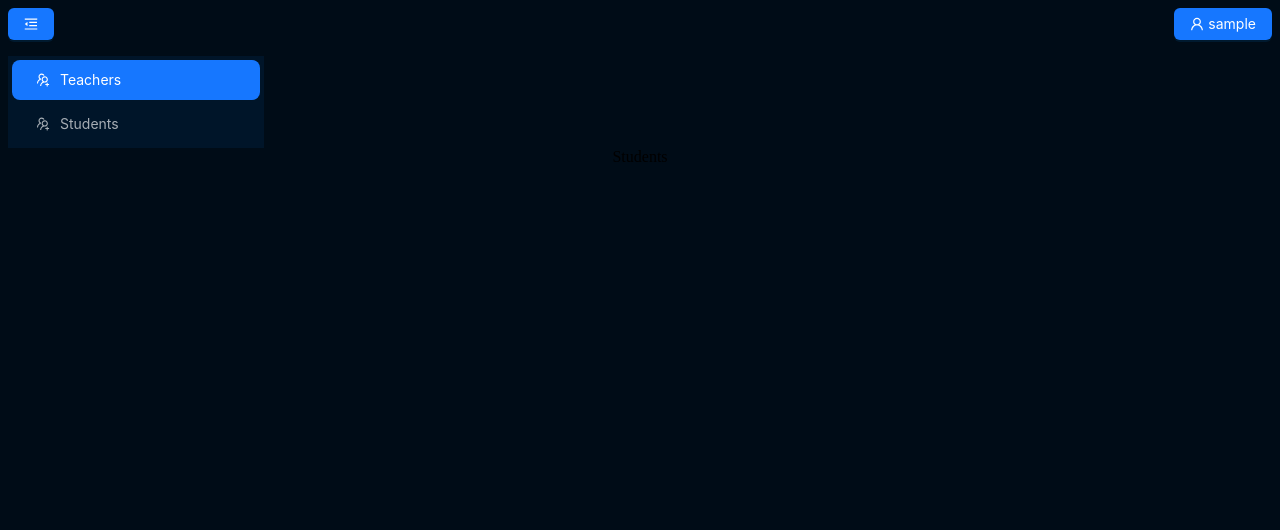
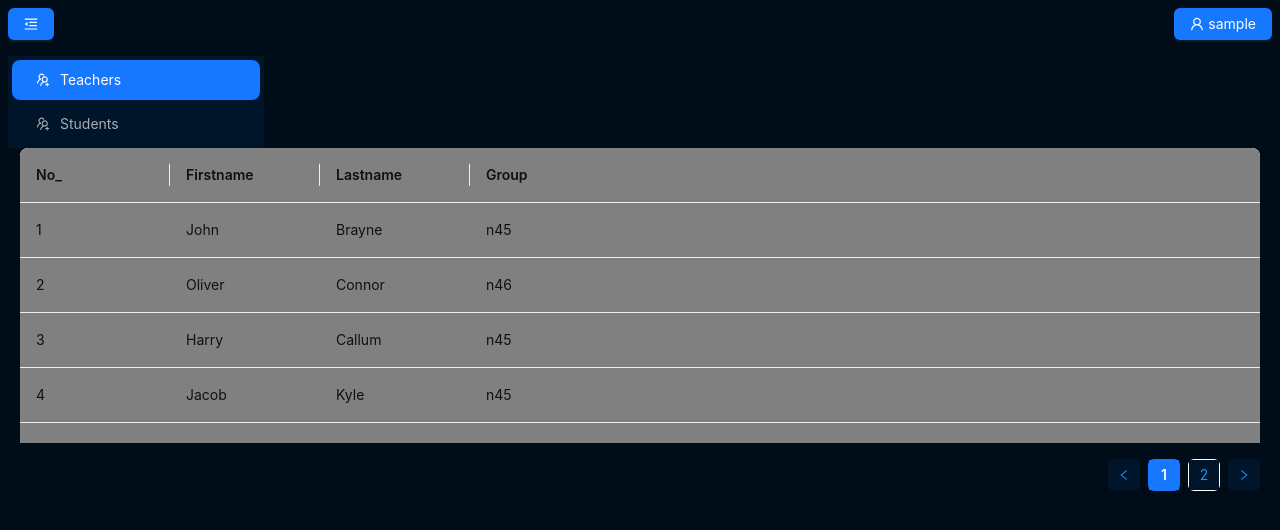
Before and after one commit to nurullohkochenskiy/n45lesson5homework, a React (Vite) app: page /students in a window 1280 px wide. Shown: the top 530 px of the page. Built offline with nearby package versions, Linux system fonts and the light colour scheme; data requests are answered from the project's data file; sample sign-in values are in the browser's storage.

Commit message:
students

```diff
--- a/src/App.css
+++ b/src/App.css
@@ -4,9 +4,7 @@ body {
 .mainContent {
   background-color: rgb(0, 21, 41);
 }
-* {
-  /* color: white; */
-}
+
 .container {
   max-width: 1240px;
 }
--- /dev/null
+++ b/src/components/Studentlist.jsx
@@ -0,0 +1,61 @@
+import React, { useEffect, useState } from "react";
+import { Table } from "antd";
+
+const Studentlist = () => {
+  const columns = [
+    {
+      title: "No_",
+      dataIndex: "index",
+      width: 150,
+    },
+    {
+      title: "Firstname",
+      dataIndex: "firstname",
+      width: 150,
+    },
+    {
+      title: "Lastname",
+      dataIndex: "lastname",
+      width: 150,
+    },
+
+    {
+      title: "Group",
+      dataIndex: "group",
+    },
+  ];
+
+
+  const [users, setUsers] = useState([]);
+
+  useEffect(() => {
+    fetch("http://localhost:3001/students")
+      .then((response) => response.json())
+      .then((data) => setUsers(data));
+  }, []);
+
+  const data = users.map(({ firstname, lastname,  group }, index) => {
+    return {
+      key: index,
+      index: index + 1,
+      firstname: firstname,
+      lastname: lastname,
+      group: group ,
+    };
+  });
+  return (
+    <Table
+      className="container darkbg"
+
+      columns={columns}
+      dataSource={data}
+      pagination={{
+        pageSize: 5,
+      }}
+      scroll={{
+        y: 240,
+      }}
+    />
+  );
+};
+export default Studentlist;
--- a/src/pages/Dashboard/Students.jsx
+++ b/src/pages/Dashboard/Students.jsx
@@ -1,9 +1,10 @@
 import React from 'react'
 import Dashboard from '../../components/Dashboard'
+import Studentlist from '../../components/Studentlist'
 
 const Students = () => {
   return (
-    <Dashboard>Students</Dashboard>
+    <Dashboard><Studentlist/></Dashboard>
   )
 }
 
```
